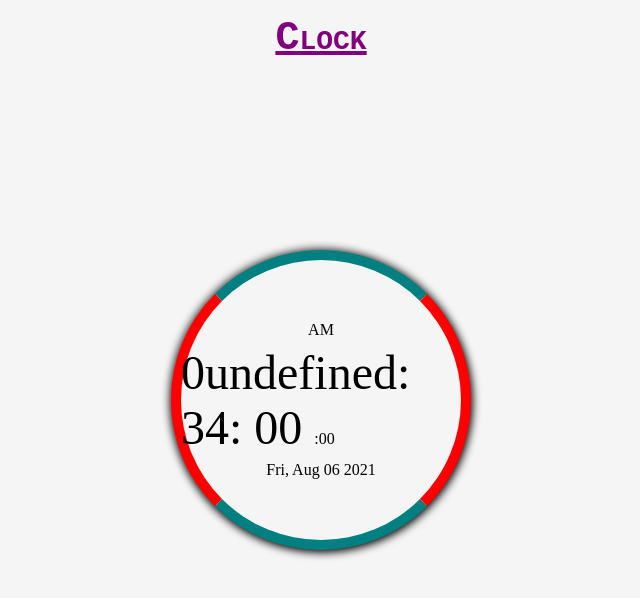
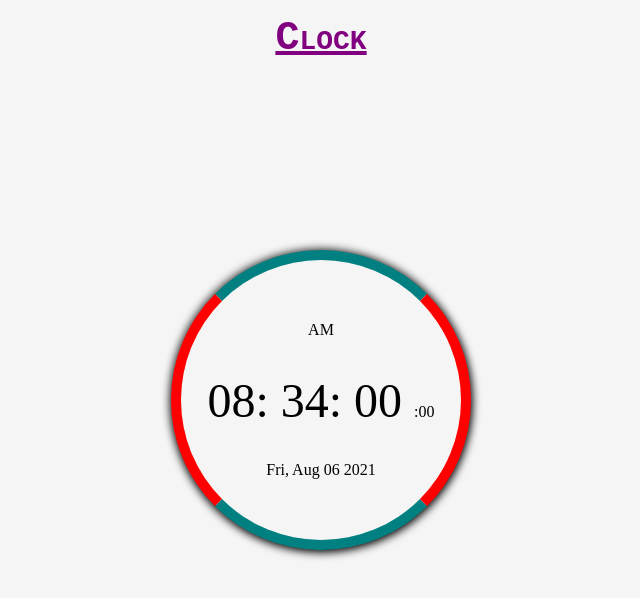
Before and after one commit to ShivamSharma3589/My-Clock, a plain HTML site: page index.html in a window 1280 px wide. Shown: the whole page, without its empty margins (319-959 px from the left). Drawn offline with Linux system fonts and the light colour scheme.

Commit message:
Correction

```diff
--- a/index.html
+++ b/index.html
@@ -106,6 +106,7 @@ function hours(value ){
     if(value >12){
         return value - 12;
     }
+    return value;
 }
 function meridian(value ){
     if(value >12){
```
